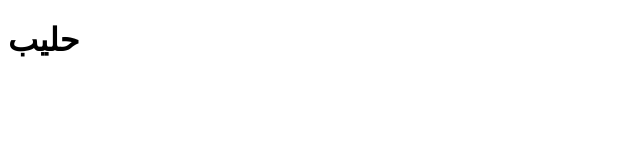
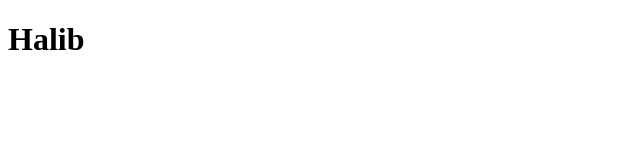
Before and after one commit to damonkopsidas/WebSys-Lab02, a website: page index.html in a window 1280 px wide. Shown: the full height of the page, 0-640 px from the left. Drawn offline with Linux system fonts and the light colour scheme.

Commit message:
changed arabic text to english

```diff
--- a/index.html
+++ b/index.html
@@ -5,7 +5,7 @@
     </head>
 <body>
 
-    <h1>حليب</h1>
+    <h1>Halib</h1>
 
 <!-- <img src="halib.jpg" alt="halib.com" class="center"> -->
 
```
